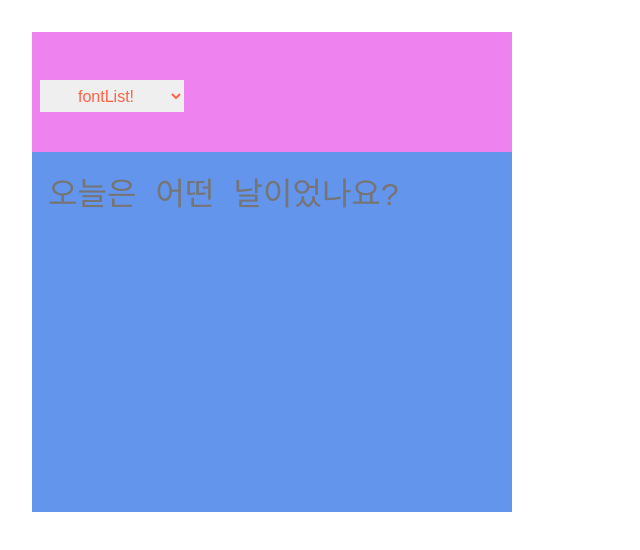
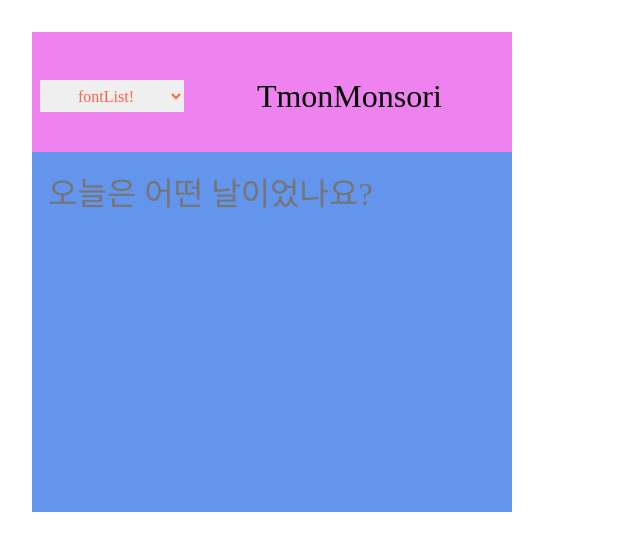
Before and after one commit to rewrite0w0/fontBox, a website: page index.html in a window 1280 px wide. Shown: the whole page, without its empty margins (0-640 px from the left). Drawn offline with Linux system fonts and the light colour scheme; a web font is replaced by a local one.

Commit message:
pick font name

```diff
--- a/index.html
+++ b/index.html
@@ -16,28 +16,27 @@
 
   <article>
     <div class="fontContainer">
-
       <div class="fontBox">
         <div class="fontBoxLeft">
           <div class="choiceContainer">
-            <select name="choiceFont" class="choiceBox">
-              <option key="0" value="blank" data="" class="" style="font-family: 'Press Start 2P';" >fontList!</option>
-              <option key="1" value="" data="" class="" style="font-family: 777Littlebear;">폰트 1</option>
-              <option key="2" value="" data="" class="" style="font-family: InkLipquid;">폰트 2</option>
-              <option key="3" value="" data="" class="" style="font-family: drfont;">폰트 3</option>
-              <option key="4" value="" data="" class="" style="font-family: KBIZ한마음명조체;">폰트 4</option>
-              <option key="5" value="" data="" class="" style="font-family: circleB;">폰트 5</option>
-              <option key="6" value="" data="" class="" style="font-family: circleM;">폰트 6</option>
-              <option key="7" value="" data="" class="" style="font-family: NotoSansKR;">폰트 7</option>
-              <option key="8" value="" data="" class="" style="font-family: NanumBarunGothic;">폰트 8</option>
-              <option key="9" value="" data="" class="" style="font-family: nanumgothic;">폰트 9</option>
-              <option key="10" value="" data="" class="" style="font-family: MaplestoryBold;">폰트 10</option>
-              <option key="11" value="" data="" class="" style="font-family: CookieRun-Bold;">폰트 11</option>
-              <option key="12" value="" data="" class="" style="font-family: ChosunBg;">폰트 12</option>
-              <option key="13" value="" data="" class="" style="font-family: Recipekorea;">폰트 13</option>
-              <option key="14" value="" data="" class="" style="font-family: TTTogether;">폰트 14</option>
-              <option key="15" value="" data="" class="" style="font-family: yg-jalnan;">폰트 15</option>
-              <option key="16" value="" data="" class="" style="font-family: TmonMonsori;">폰트 16</option>
+            <select name="choiceFont" class="choiceBox" id="choiceFont">
+              <option key="0" value="blank" data="" class="fonts" id="font0" style="font-family: 'Press Start 2P';" selected>fontList!</option>
+              <option key="1" value="" data="" class="fonts" id="font1" style="font-family: '777Littlebear';">폰트 1</option>
+              <option key="2" value="" data="" class="fonts" id="font2" style="font-family: 'InkLipquid';">폰트 2</option>
+              <option key="3" value="" data="" class="fonts" id="font3" style="font-family: 'drfont';">폰트 3</option>
+              <option key="4" value="" data="" class="fonts" id="font4" style="font-family: 'KBIZ한마음명조체';">폰트 4</option>
+              <option key="5" value="" data="" class="fonts" id="font5" style="font-family: 'circleB';">폰트 5</option>
+              <option key="6" value="" data="" class="fonts" id="font6" style="font-family: 'circleM';">폰트 6</option>
+              <option key="7" value="" data="" class="fonts" id="font7" style="font-family: 'NotoSansKR';">폰트 7</option>
+              <option key="8" value="" data="" class="fonts" id="font8" style="font-family: 'NanumBarunGothic';">폰트 8</option>
+              <option key="9" value="" data="" class="fonts" id="font9" style="font-family: 'Nanum Gothic', sans-serif;">폰트 9</option>
+              <option key="10" value="" data="" class="fonts" id="font10" style="font-family: 'MaplestoryBold';">폰트 10</option>
+              <option key="11" value="" data="" class="fonts" id="font11" style="font-family: 'CookieRun-Bold';">폰트 11</option>
+              <option key="12" value="" data="" class="fonts" id="font12" style="font-family: 'ChosunBg';">폰트 12</option>
+              <option key="13" value="" data="" class="fonts" id="font13" style="font-family: 'Recipekorea';">폰트 13</option>
+              <option key="14" value="" data="" class="fonts" id="font14" style="font-family: 'TTTogether';">폰트 14</option>
+              <option key="15" value="" data="" class="fonts" id="font15" style="font-family: 'yg-jalnan';">폰트 15</option>
+              <option key="16" value="" data="" class="fonts" id="font16" style="font-family: 'TmonMonsori';">폰트 16</option>
             </select>
           </div>
           <!-- <div class="buttonBox">
@@ -45,7 +44,7 @@
             <button type="button" class="italic">이</button>
           </div> -->
         </div>
-        <div class="fontBoxRight" style="font-family: MaplestoryBold;"></div>
+        <div class="fontBoxRight"></div>
 
       </div>
       <div class="textBox">
--- a/src/index.js
+++ b/src/index.js
@@ -1,10 +1,117 @@
 const fontBoxChild = document.querySelector(".fontBoxRight");
 const inputBox = document.querySelector(".inputBox");
 const choiceBox = document.querySelector(".choiceBox");
-const FONT = "";
+const FONT = "TmonMonsori";
+const FONTS = document.querySelectorAll(".fonts");
+const con = document.getElementById("choiceFont");
 
-console.log(choiceBox.data);
 
+// var selectedCollection = HTMLSelectElement.selectedOptions;
+// const choice = () => {
+//   con.addEventListener("change", ()=>{
+//     const lst = con.selectedOptions;
+//     console.log(lst)
+//     const list = lst;
+//     console.log(list);
+//   })
+
+// }
+
+// choice();
+
+
+// con.addEventListener("change", () =>{
+//   const index = con.selectedOptions;
+//   const fon = index.
+//   fontBoxChild.innerHTML = `${index}`;
+//   console.log(index);
+// })
+
+// font-family: 'NanumBarunGothic';
+
+
+con.addEventListener("change", () =>{
+  const index = con.selectedIndex;
+  const pick = FONTS[index].attributes[5]
+  const rep = pick.value
+  const toRightBox = rep.replace(/[\{\}\[\]\/?.,;:|\)*~`!^\-_+<>@\#$%&\\\=\(\'\"]/gi,'').slice(rep.indexOf(" ")-1);
+  // console.log(repe)
+  // const replace = rep.slice(rep.indexOf(": ")+3).slice(rep.indexOf("';"));
+  // console.log(replace);
+  fontBoxChild.innerHTML = `${toRightBox}`;
+  // console.log(index);
+  // console.log(pick);
+  // console.log(rep);
+  // console.log(FONTS[5].attributes[5]);
+})
+
+
+
+
+
+
+// const style = getComputedStyle(Element, pseudoElement);
+// console.log(style)
+// const test = () =>{
+//   const font = con.style.fontFamily;
+//   console.log(font);
+// }
+// test();
+
+// console.log(con)
+
+// console.log(FONTS);
+// console.log(FON)
+// FONTS.forEach((nowV, nowI, listO)=>{
+//   console.log(`${nowV}, ${nowI}, ${listO}`)
+// })
+
+// const pickNow =
+//   const FONTS = document.querySelectorAll(".fonts");
+
+// function val() {
+//   d = choiceBox;
+//   console.log(d);
+// }
+
+// const pickNow = {
+// }
+
+// var content = $('#oi_report_contact_sex option:selected').html();
+
+// console.log(strUser);
+const pickFont = () => choiceBox.addEventListener("change", (e) => {
+  // 폰트를 잡아서 내보내려합니다.
+  const FONTS = document.querySelectorAll(".fonts");
+  console.log(FONTS)
+  console.log(e.target);
+  console.log(e.target.style.fontFamily);
+
+})
+
+// pickFont();
+
+// function blockContext(){
+//   if(document.addEventListener){
+//     document.addEventListener("contextmenu",(e)=>{
+//       e.preventDefault();
+//     })
+//   }
+// }
+
+// FONTS.addEventListener("change",(e)=>{
+//   console.log(e.target);
+// })
+
+// addEventListener("change", (e)=>{
+//   e.currentTarget
+// })
+
+// console.log(FONTS[5].attributes[5].value);
+
+// console.log(FONTS[5].map(attributes[5].map()));
+
+// const STYLE = FONTS.forEach(indexOf("style"));
 // const changeFont = addEventListener("change",(choiceBox)=>{
 //   console.log(document.querySelector("data"));
 //   // choiceBox.preventDefault;
@@ -12,6 +119,41 @@
 //   console.log(choiceBox);
 // })
 
-fontBoxChild.innerHTML=`${FONT}`;
-fontBoxChild.style.fontFamily = `${FONT}`;
-inputBox.style.fontFamily = `${FONT}`;
+// FONTS.values.apply(indexOf("style"));
+
+// console.log(FONTS.length);
+// console.log(FONTS.entries);
+// console.log(FONTS.keys);
+// console.log(FONTS.values);
+// console.log(FONTS.item);
+// console.log(FONTS.forEach);
+
+// addEventListener("change", (e) => {
+//   console.log(e.target.choiceBox);
+// });
+
+
+
+
+const blockContext = () => {
+  if (document.addEventListener) {
+    document.addEventListener("contextmenu", (e) => {
+      e.preventDefault();
+    })
+  }
+}
+
+function font_apply() {
+  fontBoxChild.innerHTML = `${FONT}`;
+  fontBoxChild.style.fontFamily = `${FONT}`;
+  inputBox.style.fontFamily = `${FONT}`;
+  choiceBox.style.fontFamily = `${FONT}`
+}
+
+
+function init() {
+  blockContext();
+  font_apply();
+}
+
+init();
--- a/style/style.css
+++ b/style/style.css
@@ -196,8 +196,8 @@
   font-family: 'NanumBarunGothic';
   font-style: normal;
   font-weight: 700;
-  src: url('//cdn.jsdelivr.net/font-nanumlight/1.0/NanumBarunGothicWebBold.eot');
-  src: url('//cdn.jsdelivr.net/font-nanumlight/1.0/NanumBarunGothicWebBold.eot?#iefix') format('embedded-opentype'), url('//cdn.jsdelivr.net/font-nanumlight/1.0/NanumBarunGothicWebBold.woff') format('woff'), url('//cdn.jsdelivr.net/font-nanumlight/1.0/NanumBarunGothicWebBold.ttf') format('truetype')
+  src: url('https://cdn.jsdelivr.net/font-nanumlight/1.0/NanumBarunGothicWebBold.eot');
+  src: url('https://cdn.jsdelivr.net/font-nanumlight/1.0/NanumBarunGothicWebBold.eot?#iefix') format('embedded-opentype'), url('https://cdn.jsdelivr.net/font-nanumlight/1.0/NanumBarunGothicWebBold.woff') format('woff'), url('https://cdn.jsdelivr.net/font-nanumlight/1.0/NanumBarunGothicWebBold.ttf') format('truetype')
 }
 
 
@@ -211,11 +211,8 @@
 
 
 
-@import url(//fonts.googleapis.com/earlyaccess/nanumgothic.css);
 
-.nanumgothic * {
-  font-family: 'Nanum Gothic', sans-serif;
-}
+@import url('https://fonts.googleapis.com/css2?family=Nanum+Gothic:wght@400;800&display=swap');
 
 
 
@@ -243,12 +240,71 @@
   font-weight: normal;
   font-style: normal;
 }
+/*
+#font0{
+  font-family: 'Press Start 2P';
+}
 
+#font1{
+  font-family: '777Littlebear';
+}
 
+#font2{
+  font-family: 'InkLipquid';
+}
 
+#font3{
+  font-family: 'drfont';
+}
 
+#font4{
+  font-family: 'KBIZ한마음명조체';
+}
 
+#font5{
+  font-family: 'circleB';
+}
 
-/* 더페이스샵잉크립 */
-/* 777리틀베어 */
-/* 쿠키런 */
+#font6{
+  font-family: 'circleM';
+}
+
+#font7{
+  font-family: 'NotoSansKR';
+}
+
+#font8{
+  font-family: 'NanumBarunGothic'
+}
+
+#font9{
+  font-family: 'Nanum Gothic', sans-serif;
+}
+
+#font10{
+  font-family: 'MaplestoryBold';
+}
+
+#font11{
+  font-family: 'CookieRun-Bold';
+}
+
+#font12{
+  font-family: 'ChosunBg';
+}
+
+#font13{
+  font-family: 'Recipekorea';
+}
+
+#font14{
+  font-family: 'TTTogether';
+}
+
+#font15{
+  font-family: 'yg-jalnan';
+}
+
+#font16{
+  font-family: 'TmonMonsori';
+} */
```
